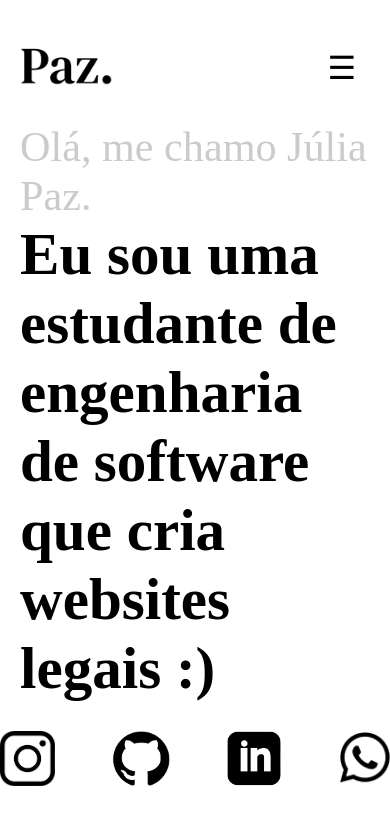
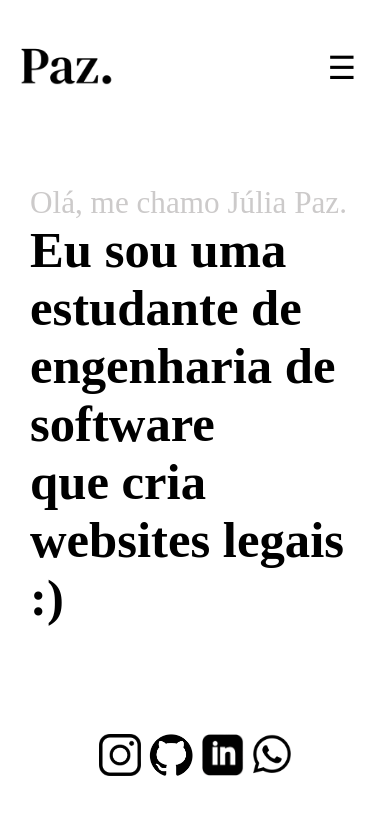
Before and after one commit to pazesilvajulia/portfolioPAC, a plain HTML site: page index.html in a window 390 px wide. Drawn offline with Linux system fonts and the light colour scheme.

Commit message:
update 28-05

```diff
--- a/components/footer.css
+++ b/components/footer.css
@@ -1,26 +1,67 @@
-.footer{
+
+
+.footer {
   display: flex;
   margin: 0;
   height: 12.9vh;
   align-items: center;
   justify-content: center;
-
+  padding: 0 20px; /* Dá espaçamento lateral */
 }
 
-.socials{
+.socials {
   display: flex;
   justify-content: space-between;
   gap: 2vh;
-    width: 50vh;
-
+  width: 50vw; /* Usa vw para largura relativa à tela */
+  max-width: 300px; /* Limita largura máxima */
+  flex-wrap: wrap; /* Permite quebrar linha se necessário */
 }
 
-.socials-logo{
+/* Logo com tamanho proporcional */
+.socials-logo {
   height: 6.5vh;
   transition: transform 0.3s ease;
+  cursor: pointer;
 }
 
-.socials-logo:hover{
+.socials-logo:hover {
   transform: scale(1.1);
+}
 
+/* Media queries para telas menores */
+@media (max-width: 768px) {
+  .footer {
+    height: auto; /* Ajusta altura automática */
+    padding: 40px 20px;
   }
+
+  .socials {
+    width: 100%; /* Usa toda a largura */
+    justify-content: center;
+    gap: 1.5vh;
+  }
+
+  .socials-logo {
+    height: 5.5vh; /* Diminui tamanho das logos */
+  }
+}
+
+@media (max-width: 480px) {
+  .footer {
+    flex-direction: row; /* Empilha verticalmente o conteúdo do footer */
+    height: auto;
+  }
+
+  .socials {
+    flex-direction: row; /* Empilha os ícones */
+    width: auto;
+    gap: 1vh;
+    align-items: center;
+  }
+
+  .socials-logo {
+    height: 5vh; /* Ainda menor para celulares */
+    margin-bottom: 10px;
+  }
+}
--- a/index.html
+++ b/index.html
@@ -27,16 +27,12 @@
     <div class="main-container">
         <div class="main-content">
             <h3>Olá, me chamo Júlia Paz.</h3>
-            <h1>Eu sou uma estudante de engenharia de software<br>que cria websites legais :)
+            <h1>Eu sou uma estudante de engenharia de software<br>que cria websites legais :)</h1>
         </div>
-        </h1>
     </div>
 
     <div id="footer-container"></div>
 
-
-
 </body>
 
-
 </html>
--- a/styles/style.css
+++ b/styles/style.css
@@ -20,7 +20,37 @@ h1{
 
 .main-container{
     height: 65vh;
-    margin: 20px;
+    margin: 10vh;
     display: flex;
     align-items: center;
 }
+
+
+@media (max-width: 768px) {
+  h1 {
+    font-size: 5vh;
+  }
+  h3 {
+    font-size: 4vh;
+  }
+  .main-container {
+    flex-direction: column;
+    padding: 50px 20px 20px 20px;
+  }
+}
+
+@media (max-width: 480px) {
+  h1 {
+    font-size: 13vw;
+  }
+  h3 {
+    font-size: 8vw;
+  }
+  .main-container {
+    margin: 10px;
+  }
+  .main-content h1 {
+    word-break: break-word;
+    white-space: normal;
+  }
+}
--- a/styles/styleHabilidades.css
+++ b/styles/styleHabilidades.css
@@ -1,10 +1,11 @@
 .main-container{
-    height: 250vh;
+    height: 200vh;
     margin: 10vh;
     text-align: center;
 }
 
 .main-container > a{
+    margin-top: 10vh;
     display: inline-block;
     -webkit-text-fill-color: white;
     background-color: rgb(0, 0, 0);
```
Also changed, not shown: styles/styleSobre.css (line endings or trailing spaces). Lines whose indentation alone changed are shown as unchanged.
